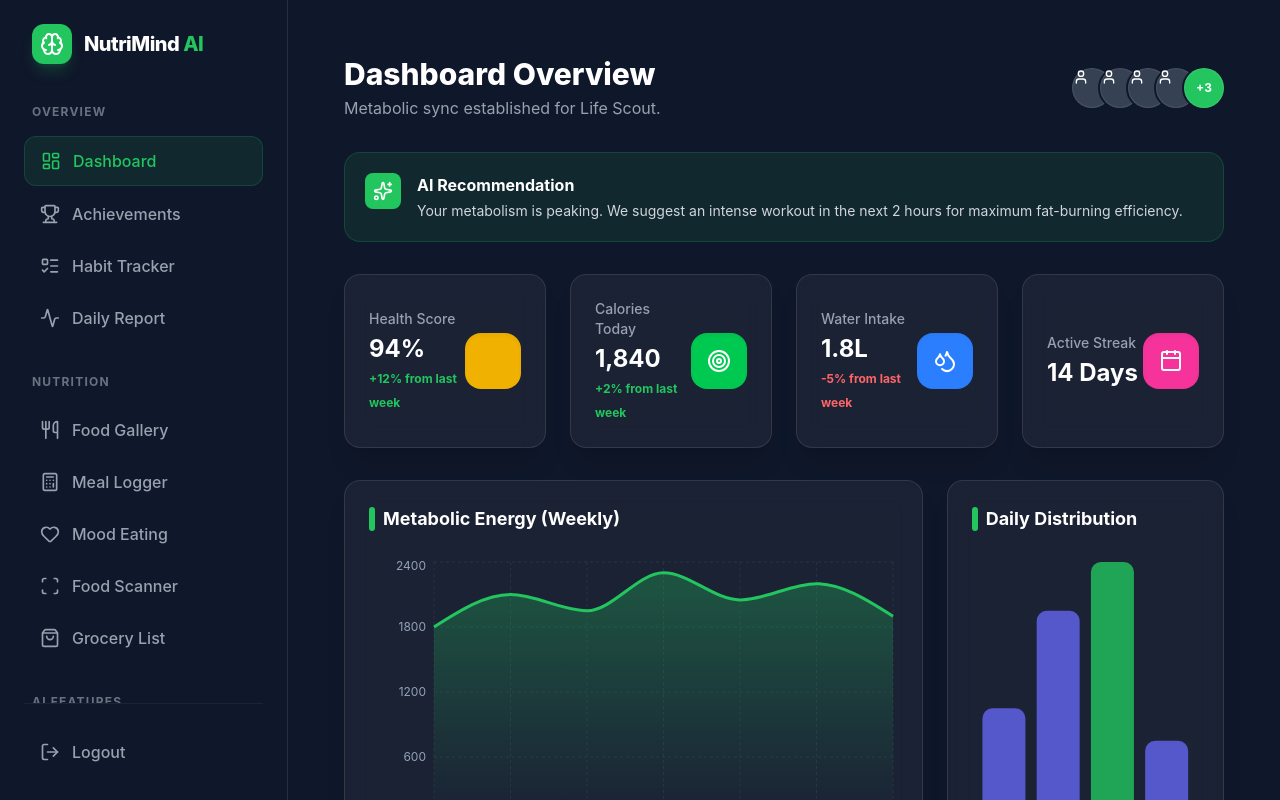
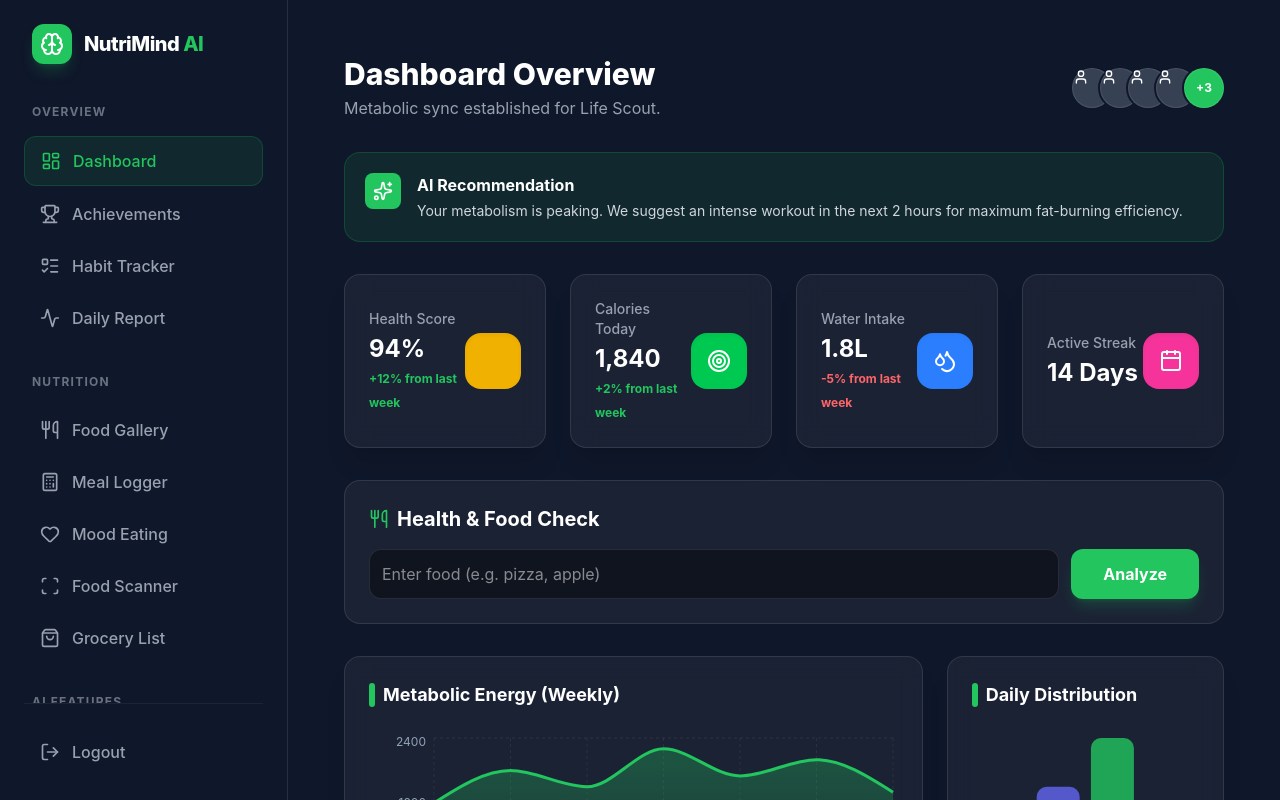
Before and after one commit to Ajayrathod04/NutriVision-AI, a React (Vite) app in the folder frontend/: page /dashboard in a window 1280 px wide. Shown: the top 800 px of the page. Built offline with nearby package versions, Linux system fonts and the light colour scheme.

Commit message:
💎 FINAL TOUCHES: Integrated AI Health Check, Fixed Dashboard Override, and Polished Hall of Fame

```diff
--- a/frontend/src/pages/Achievements.jsx
+++ b/frontend/src/pages/Achievements.jsx
@@ -4,12 +4,12 @@ import { Trophy, Star, Target, Zap, Heart, Droplets, Flame } from "lucide-react"
 console.log("Rendering: Achievements");
 
 const achievements = [
-  { title: "7-Day Streak", icon: "🔥", desc: "Logged meals for a full week", type: "Streak" },
-  { title: "Salad Master", icon: "🥗", desc: "Consumed 10 healthy salads", type: "Healthy" },
-  { title: "Hydration Pro", icon: "💧", desc: "Met water goal for 5 days", type: "Hydration" },
-  { title: "Macro Warrior", icon: "💪", desc: "Perfect protein balance", type: "Fitness" },
-  { title: "Calorie Sniper", icon: "🎯", desc: "Stayed within 50kcal of goal", type: "Goal" },
-  { title: "Life Scout Gold", icon: "🏆", desc: "Reached 90+ health score", type: "Milestone" },
+  { title: "🔥 7-Day Streak", icon: "🔥", desc: "Logged meals for a full week", type: "Streak" },
+  { title: "🥗 Healthy Eating", icon: "🥗", desc: "Consumed 10 healthy salads", type: "Healthy" },
+  { title: "💧 Hydration Quest", icon: "💧", desc: "Met water goal for 5 days", type: "Hydration" },
+  { title: "💪 Fitness Warrior", icon: "💪", desc: "Perfect protein balance", type: "Fitness" },
+  { title: "🎯 Goal Crusher", icon: "🎯", desc: "Stayed within 50kcal of goal", type: "Goal" },
+  { title: "🏆 Milestone Gold", icon: "🏆", desc: "Reached 90+ health score", type: "Milestone" },
 ];
 
 export default function Achievements() {
--- a/frontend/src/pages/Dashboard.jsx
+++ b/frontend/src/pages/Dashboard.jsx
@@ -1,7 +1,8 @@
+import {
+  Zap, Calendar, Coffee, Droplets, Target, TrendingUp, AlertCircle, Sparkles, User, Utensils
+} from "lucide-react";
+import { useState } from "react";
 import { motion } from "framer-motion";
-import {
-  Zap, Calendar, Coffee, Droplets, Target, TrendingUp, AlertCircle, Sparkles, User
-} from "lucide-react";
 import {
   LineChart, Line, BarChart, Bar, XAxis, YAxis, CartesianGrid, Tooltip, ResponsiveContainer, Cell, AreaChart, Area
 } from "recharts";
@@ -25,6 +26,23 @@ const mealDist = [
 ];
 
 export default function Dashboard({ user }) {
+  const [food, setFood] = useState("");
+  const [result, setResult] = useState(null);
+
+  const handleCheck = async () => {
+    try {
+      const res = await fetch((import.meta.env.VITE_API_BASE_URL || "") + "/ai/predict", {
+        method: "POST",
+        headers: { "Content-Type": "application/json" },
+        body: JSON.stringify({ food })
+      });
+      const data = await res.json();
+      setResult(data);
+    } catch (e) {
+      setResult({ calories: "N/A", protein: "N/A", score: "Fallback Active" });
+    }
+  };
+
   return (
     <div className="space-y-8 animate-in p-2 md:p-6">
       <header className="flex flex-col md:flex-row md:items-center justify-between gap-4">
@@ -65,6 +83,46 @@ export default function Dashboard({ user }) {
         <StatCard label="Calories Today" value="1,840" icon={Target} color="bg-green-500" trend={2} />
         <StatCard label="Water Intake" value="1.8L" icon={Droplets} color="bg-blue-500" trend={-5} />
         <StatCard label="Active Streak" value="14 Days" icon={Calendar} color="bg-pink-500" />
+      </div>
+
+      {/* NEW FEATURE: Health & Food Check */}
+      <div className="mt-6 p-6 bg-white/5 border border-white/10 rounded-2xl">
+        <h2 className="text-xl font-bold flex items-center gap-2 mb-4 text-white">
+          <Utensils size={20} className="text-accent" /> Health & Food Check
+        </h2>
+
+        <div className="flex flex-col md:flex-row gap-3">
+          <input
+            type="text"
+            placeholder="Enter food (e.g. pizza, apple)"
+            className="p-3 rounded-xl bg-black/40 text-white w-full border border-white/10 focus:border-accent outline-none"
+            onChange={(e) => setFood(e.target.value)}
+          />
+
+          <button
+            className="px-8 py-3 bg-accent text-white rounded-xl font-bold hover:bg-accent/80 transition-all shadow-lg shadow-accent/20"
+            onClick={handleCheck}
+          >
+            Analyze
+          </button>
+        </div>
+
+        {result && (
+          <div className="mt-6 grid grid-cols-1 md:grid-cols-3 gap-4 animate-in">
+            <div className="p-4 bg-white/5 rounded-xl border border-white/5">
+                <p className="text-xs text-gray-500 font-bold uppercase tracking-widest mb-1">Calories</p>
+                <p className="text-xl font-black text-white">{result.calories}</p>
+            </div>
+            <div className="p-4 bg-white/5 rounded-xl border border-white/5">
+                <p className="text-xs text-gray-500 font-bold uppercase tracking-widest mb-1">Protein</p>
+                <p className="text-xl font-black text-white">{result.protein || "N/A"}</p>
+            </div>
+            <div className="p-4 bg-white/5 rounded-xl border border-white/5">
+                <p className="text-xs text-gray-500 font-bold uppercase tracking-widest mb-1">Health Score</p>
+                <p className="text-xl font-black text-accent">{result.score || "Fallback"}</p>
+            </div>
+          </div>
+        )}
       </div>
 
       {/* Charts Grid */}
```
